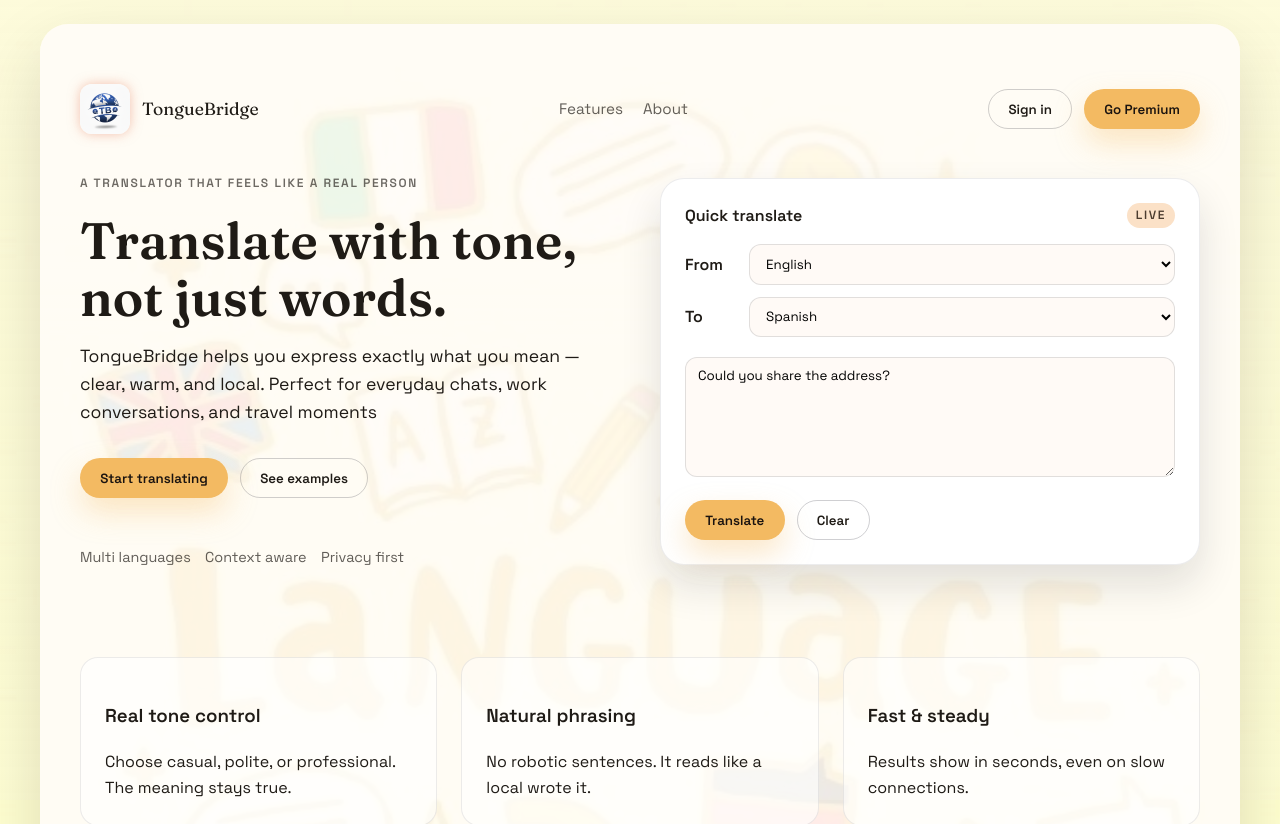
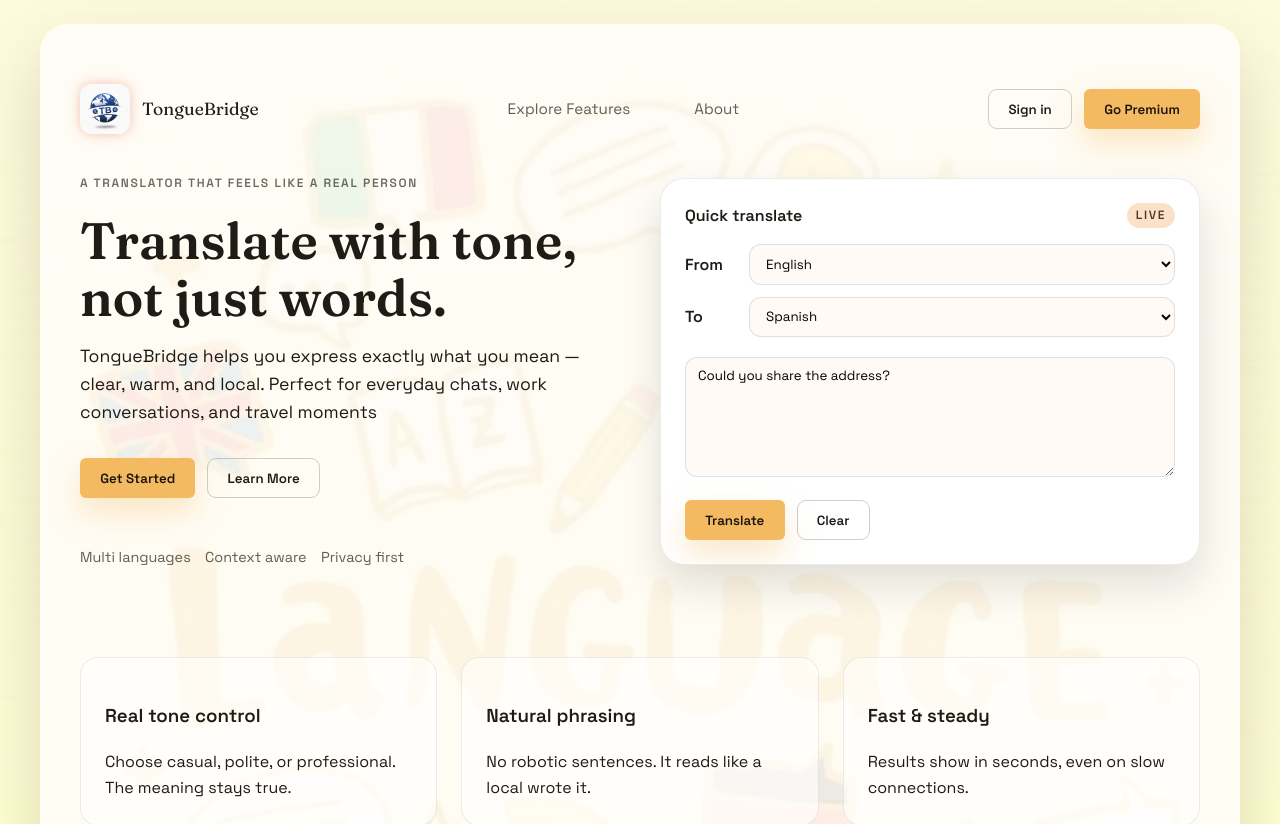
Before and after one commit to neelAkash2005/TongueBridge, a React (Vite) app in the folder frontDev/frontDev/: page / in a window 1280 px wide. Shown: the top 824 px of the page. Built offline with nearby package versions, Linux system fonts and the light colour scheme.

Commit message:
Enhancement

```diff
--- a/frontDev/frontDev/src/App.css
+++ b/frontDev/frontDev/src/App.css
@@ -50,7 +50,7 @@
 
 .nav {
   display: flex;
-  gap: 1.25rem;
+  gap: 4rem;
   font-size: 0.95rem;
 }
 
@@ -87,12 +87,14 @@
   background: var(--accent);
   color: #1a130f;
   box-shadow: 0 14px 30px rgba(243, 186, 98, 0.35);
+  border-radius: 6px;
 }
 
 .btn.ghost {
   background: transparent;
   border-color: rgba(15, 18, 33, 0.2);
   color: var(--ink);
+  border-radius: 9px;
 }
 
 .hero {
--- a/frontDev/frontDev/src/App.jsx
+++ b/frontDev/frontDev/src/App.jsx
@@ -13,7 +13,7 @@ function App() {
           <span className="brand-name">TongueBridge</span>
         </div>
         <nav className="nav">
-          <a href="#features">Features</a>
+          <a href="#features">Explore Features</a>
           <a href="#about">About</a>
         </nav>
         <div className="header-actions">
@@ -32,8 +32,8 @@ function App() {
               Perfect for everyday chats, work conversations, and travel moments
             </p>
             <div className="hero-actions">
-              <button className="btn primary">Start translating</button>
-              <button className="btn ghost">See examples</button>
+              <button className="btn primary">Get Started</button>
+              <button className="btn ghost">Learn More</button>
             </div>
             <div className="badges">
               <span>Multi languages</span>
```
